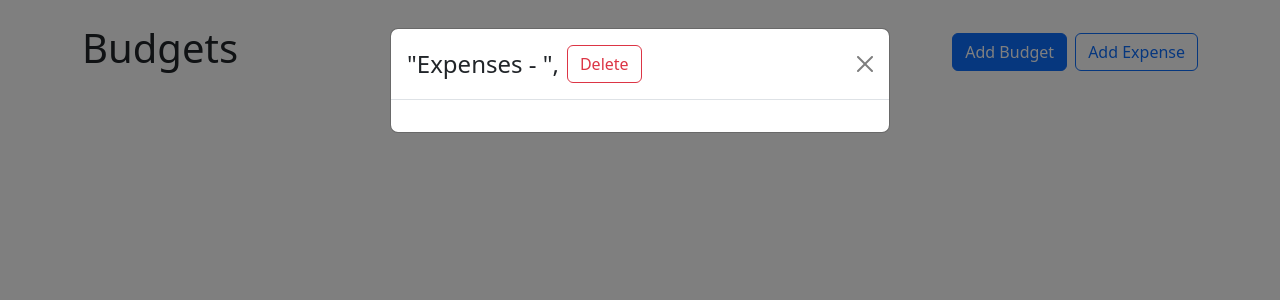
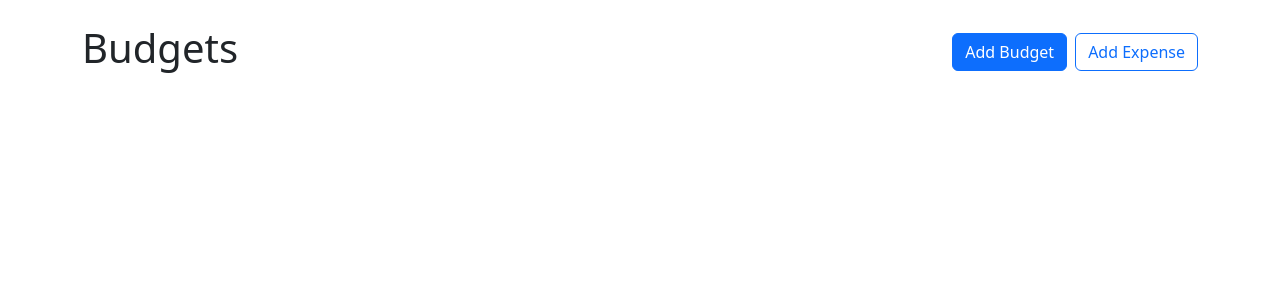
Before and after one commit to CarlieDuperval/budget-app, a React (Create React App) app: page / in a window 1280 px wide. Shown: the top 300 px of the page. Built offline with nearby package versions, Linux system fonts and the light colour scheme.

Commit message:
Bugdet workd when hiding the Modal.Title on ViewExpenses

```diff
--- a/src/components/AddBudget.jsx
+++ b/src/components/AddBudget.jsx
@@ -2,7 +2,7 @@ import React, {useState} from "react";
 import { Container, Stack, Button } from "react-bootstrap";
 import BudgetCard from "./BudgetCard";
 import AddBudgetModal from "./AddBudgetModal";
-import {  useBudgets } from "../contexts/BudgetsProvider";
+import {  UNCATEGORIZED_BUDGET_ID, useBudgets } from "../contexts/BudgetsProvider";
 import AddExpenseModal from "./AddExpenseModal";
 import UncategorizedBudgetCard from "./UncategorizedBudgetCard"
 import ViewExpensesModal from "./ViewExpensesModal"
@@ -46,10 +46,14 @@ const AddBudget = () => {
             amount={amount}
             max={budget.max}
             onAddExpenseClick={()=> openAddExpenseModal(budget.id)}
+            onViewExpensesClick={()=> setViewExpensesModalBudgetId(budget.id)}
+
              />
           )
         })}
-        <UncategorizedBudgetCard onAddExpenseClick={openAddExpenseModal} />
+        <UncategorizedBudgetCard
+        onAddExpenseClick={openAddExpenseModal}
+        onViewExpensesClick={()=> setViewExpensesModalBudgetId(UNCATEGORIZED_BUDGET_ID)} />
 
         <TotalBudgetCard  />
          </div>
--- a/src/components/BudgetCard.jsx
+++ b/src/components/BudgetCard.jsx
@@ -4,7 +4,7 @@ import { currencyFormatter } from './Tools'
 import './BudgetCard.css'
 import getProgressBarVariant from './ProgressVariant'
 
-const BudgetCard = ({name, amount, max, gray, hideButtons, onAddExpenseClick }) => {
+const BudgetCard = ({name, amount, max, gray, hideButtons, onAddExpenseClick, onViewExpensesClick }) => {
 
   const refColor = []
      if (amount > max){
@@ -43,7 +43,7 @@ const BudgetCard = ({name, amount, max, gray, hideButtons, onAddExpenseClick })
               >
                 Add Expense
               </Button>
-              <Button
+              <Button onClick={onViewExpensesClick}
               variant='outline-secondary'> View Expenses </Button>
             </Stack>
             )}
--- a/src/components/ViewExpensesModal.jsx
+++ b/src/components/ViewExpensesModal.jsx
@@ -9,16 +9,16 @@ const ViewExpensesModal = ({budgetId , handleClose}) => {
 
     const budget = UNCATEGORIZED_BUDGET_ID === budgetId
     ? { name:"Uncategorized", id:UNCATEGORIZED_BUDGET_ID}
-    : budgets.find(b => b.id ===budgetId)
+    : budgets.find(b => b.id === budgetId)
 
 
     return (
         <div>
-          <Modal show={!budgetId !=null} onHide={handleClose}>
+          <Modal show={budgetId !=null} onHide={handleClose}>
                 <Modal.Header closeButton>
                     <Modal.Title>
-                        <Stack direction="horizontal" gap="2" >
-                            <div> "Expenses - ", {budget?.name}</div>
+                        {/* <Stack direction="horizontal" gap="2" >
+                            <div> Expenses - {budget?.name}</div>
                             {
                             budgetId !== UNCATEGORIZED_BUDGET_ID &&
                             (
@@ -34,7 +34,7 @@ const ViewExpensesModal = ({budgetId , handleClose}) => {
                             )
                             }
 
-                        </Stack>
+                        </Stack> */}
                         </Modal.Title>
                 </Modal.Header>
                 <Modal.Body></Modal.Body>
```
